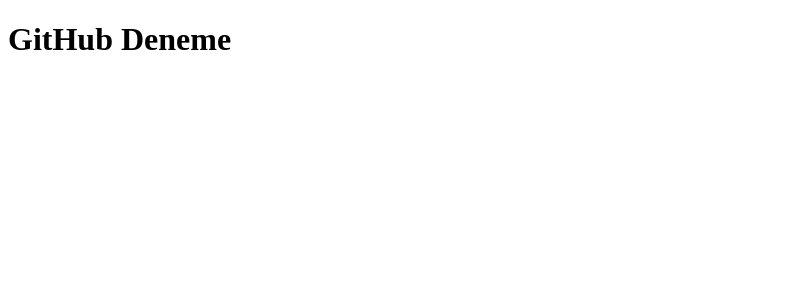
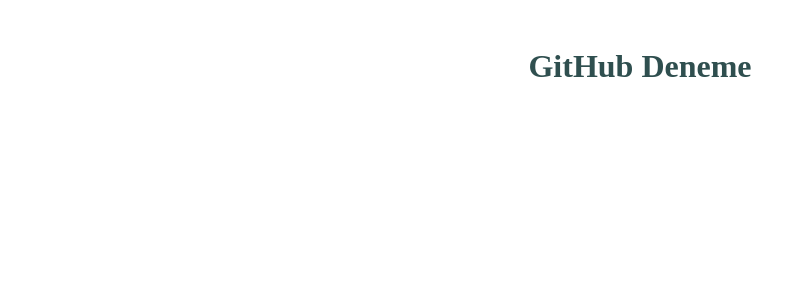
Before and after one commit to aeakpnr/denemeGithub, an Angular app: page / in a window 1280 px wide. Shown: the top 300 px of the page, without its empty margins (0-805 px from the left). Built offline with nearby package versions, Linux system fonts and the light colour scheme.

Commit message:
Css lerin eklenmesi

```diff
--- a/src/app/app.component.css
+++ b/src/app/app.component.css
@@ -0,0 +1,5 @@
+.header{
+  text-align: center;
+  margin-top: 3rem;
+  color: darkslategray;
+}
--- a/src/app/app.component.html
+++ b/src/app/app.component.html
@@ -1,3 +1,3 @@
-<h1>GitHub Deneme</h1>
+<h1 class="header">GitHub Deneme</h1>
 
 <router-outlet></router-outlet>
```
